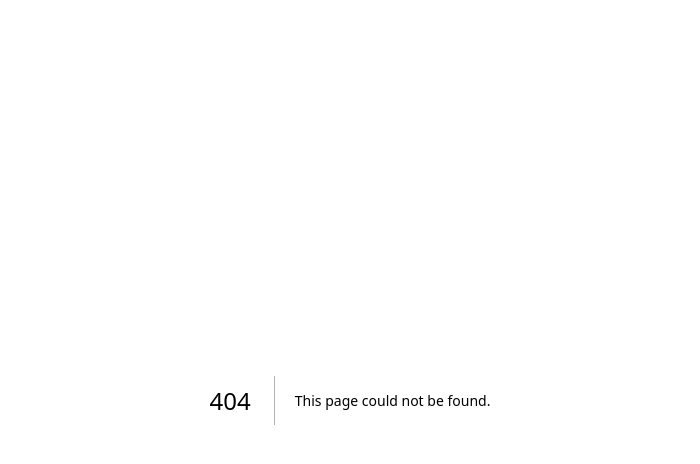
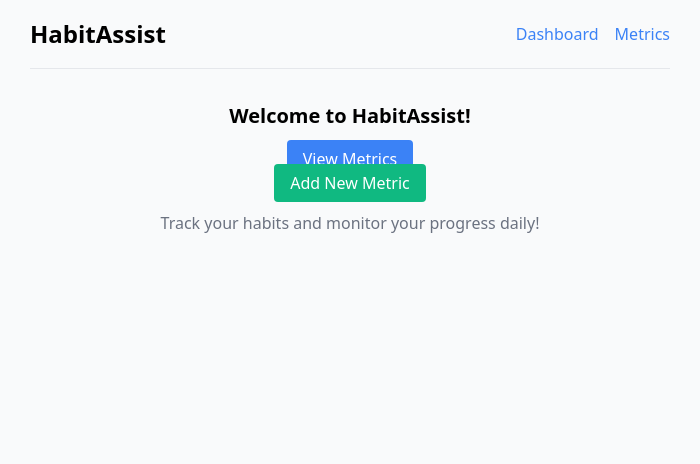
Before and after one commit to Gmunson02/habitassist, a Next.js app: page /dashboard in a window 1280 px wide. Before the commit this address had no page. Shown: the top 464 px of the page, without its empty margins (290-990 px from the left). Built offline with nearby package versions, Linux system fonts and the light colour scheme.

Commit message:
Another run

```diff
--- /dev/null
+++ b/components/Layout.js
@@ -0,0 +1,52 @@
+// components/Layout.js
+import Link from 'next/link';
+
+export default function Layout({ children }) {
+  return (
+    <div style={styles.container}>
+      <header style={styles.header}>
+        <h1 style={styles.title}>HabitAssist</h1>
+        <nav>
+          <Link href="/dashboard" style={styles.link}>Dashboard</Link>
+          <Link href="/metrics" style={styles.link}>Metrics</Link>
+        </nav>
+      </header>
+      <main style={styles.main}>{children}</main>
+    </div>
+  );
+}
+
+const styles = {
+  container: {
+    display: 'flex',
+    flexDirection: 'column',
+    alignItems: 'center',
+    minHeight: '100vh',
+    padding: '1rem',
+    backgroundColor: '#f9fafb',
+  },
+  header: {
+    width: '100%',
+    maxWidth: '640px',
+    display: 'flex',
+    justifyContent: 'space-between',
+    alignItems: 'center',
+    paddingBottom: '1rem',
+    borderBottom: '1px solid #e5e7eb',
+    marginBottom: '1rem',
+  },
+  title: {
+    fontSize: '1.5rem',
+    fontWeight: 'bold',
+  },
+  link: {
+    marginLeft: '1rem',
+    color: '#3b82f6',
+    textDecoration: 'none',
+  },
+  main: {
+    width: '100%',
+    maxWidth: '640px',
+    flexGrow: 1,
+  },
+};
--- a/pages/api/submitLogs.js
+++ /dev/null
@@ -1,45 +0,0 @@
-import { google } from "googleapis";
-
-let sheets;
-
-const initGoogleSheetsClient = async () => {
-    const auth = new google.auth.GoogleAuth({
-        credentials: {
-            client_email: process.env.NEXT_PUBLIC_GOOGLE_CLIENT_EMAIL,
-            private_key: process.env.NEXT_PUBLIC_GOOGLE_PRIVATE_KEY?.replace(/\\n/g, '\n'),
-        },
-        scopes: ['https://www.googleapis.com/auth/spreadsheets'],
-    });
-
-    const client = await auth.getClient();
-    sheets = google.sheets({ version: 'v4', auth: client });
-};
-
-const SPREADSHEET_ID = process.env.NEXT_PUBLIC_GOOGLE_SHEET_ID;
-
-export default async (req, res) => {
-    if (req.method !== 'POST') {
-        return res.status(405).send('Method Not Allowed');
-    }
-
-    if (!sheets) {
-        await initGoogleSheetsClient();
-    }
-
-    const { selectedDate, selectedYear, weight,bmi, bodyFat} = req.body;
-    const range = `Weight!A1`;
-
-    try {
-        await sheets.spreadsheets.values.append({
-            spreadsheetId: SPREADSHEET_ID,
-            range,
-            valueInputOption: 'RAW',
-            resource: { values: [[selectedDate, selectedYear, weight, bmi, bodyFat ]] },
-        });
-
-        return res.status(200).send('Weight data submitted successfully.');
-    } catch (error) {
-        console.error('Error writing to Google Sheet:', error);
-        return res.status(500).send('Internal Server Error');
-    }
-};
--- a/pages/api/testEnv.js
+++ /dev/null
@@ -1,7 +0,0 @@
-export default function handler(req, res) {
-    res.status(200).json({
-      airtablePat: process.env.AIRTABLE_PAT ? "Loaded" : "Not loaded",
-      airtableBaseId: process.env.AIRTABLE_BASE_ID ? "Loaded" : "Not loaded",
-      jwtSecret: process.env.JWT_SECRET ? "Loaded" : "Not loaded"
-    });
-  }
--- /dev/null
+++ b/pages/dashboard.js
@@ -0,0 +1,53 @@
+// pages/dashboard.js
+import Layout from '../components/Layout';
+import Link from 'next/link';
+
+export default function Dashboard() {
+  return (
+    <Layout>
+      <div style={styles.container}>
+        <h2 style={styles.heading}>Welcome to HabitAssist!</h2>
+
+        <Link href="/metrics">
+          <a style={{ ...styles.button, backgroundColor: '#3b82f6' }}>View Metrics</a>
+        </Link>
+
+        <Link href="/metrics/new">
+          <a style={{ ...styles.button, backgroundColor: '#10b981' }}>Add New Metric</a>
+        </Link>
+
+        <div style={styles.message}>
+          Track your habits and monitor your progress daily!
+        </div>
+      </div>
+    </Layout>
+  );
+}
+
+const styles = {
+  container: {
+    display: 'flex',
+    flexDirection: 'column',
+    alignItems: 'center',
+    textAlign: 'center',
+    padding: '1rem',
+  },
+  heading: {
+    fontSize: '1.25rem',
+    fontWeight: '600',
+    marginBottom: '1rem',
+  },
+  button: {
+    color: 'white',
+    padding: '0.5rem 1rem',
+    borderRadius: '0.25rem',
+    textAlign: 'center',
+    width: '100%',
+    marginBottom: '0.5rem',
+    textDecoration: 'none',
+  },
+  message: {
+    color: '#6b7280',
+    marginTop: '1rem',
+  },
+};
--- a/pages/weight/log.js
+++ /dev/null
@@ -1,117 +0,0 @@
-import React, { useState } from 'react';
-import DatePicker from 'react-datepicker';
-import 'react-datepicker/dist/react-datepicker.css';
-import 'tailwindcss/tailwind.css';
-
-function WeightTracker() {
-    const [selectedDate, setSelectedDate] = useState(new Date());
-    const [weight, setWeight] = useState('');
-    const [bodyFat, setBodyFat] = useState('');
-    const [bmi, setBmi] = useState('');
-
-    const handleSubmit = async (e) => {
-        e.preventDefault();
-
-        // Formatting the date as MM/DD/YYYY
-        const formattedDate =
-            (selectedDate.getMonth() + 1).toString().padStart(2, '0') + '/' +
-            selectedDate.getDate().toString().padStart(2, '0') + '/' +
-            selectedDate.getFullYear();
-
-        const selectedYear = selectedDate.getFullYear(); // Extracting the year
-
-        try {
-            const response = await fetch('/api/submitLogs', {
-                method: 'POST',
-                headers: {
-                    'Content-Type': 'application/json',
-                },
-                body: JSON.stringify({
-                    selectedDate: formattedDate,
-                    selectedYear, // Adding the selectedYear
-                    weight,
-                    bodyFat,
-                    bmi
-                }),
-            });
-
-
-            // Additional code for handling response...
-        } catch (error) {
-            console.error('Error submitting weight data:', error);
-            // Additional error handling...
-        }
-    };
-
-    return (
-        <div className="flex justify-center bg-gray-800 min-h-screen">
-            <div className="p-4 max-w-sm w-full mt-10 md:mt-20">
-                <h1 className="text-xl font-bold mb-6 text-center text-white">Daily Weight Tracker</h1>
-                <form onSubmit={handleSubmit} className="flex flex-col items-center">
-                    <div className="mb-6 w-full">
-                        <label className="block text-sm font-bold mb-2 text-white">
-                            Date
-                        </label>
-                        <DatePicker
-                            selected={selectedDate}
-                            onChange={date => setSelectedDate(date)}
-                            className="shadow appearance-none border rounded w-full py-3 px-3 text-gray-700 leading-tight focus:outline-none focus:shadow-outline"
-                        />
-                    </div>
-
-                    <div className="mb-6 w-full">
-                        <label className="block text-sm font-bold mb-2 text-white">
-                            Weight (lbs)
-                        </label>
-                        <input
-                            type="number"
-                            step="0.1"
-                            value={weight}
-                            onChange={e => setWeight(e.target.value)}
-                            className="shadow appearance-none border rounded w-full py-3 px-3 text-gray-700 leading-tight focus:outline-none focus:shadow-outline"
-                            placeholder="Enter weight in pounds"
-                        />
-                    </div>
-
-                    <div className="mb-6 w-full">
-                        <label className="block text-sm font-bold mb-2 text-white">
-                            BMI
-                        </label>
-                        <input
-                            type="number"
-                            step="0.1"
-                            value={bmi}
-                            onChange={e => setBmi(e.target.value)}
-                            className="shadow appearance-none border rounded w-full py-3 px-3 text-gray-700 leading-tight focus:outline-none focus:shadow-outline"
-                            placeholder="Enter BMI"
-                        />
-                    </div>
-
-                    <div className="mb-6 w-full">
-                        <label className="block text-sm font-bold mb-2 text-white">
-                            Body Fat Percentage (%)
-                        </label>
-                        <input
-                            type="number"
-                            step="0.1"
-                            value={bodyFat}
-                            onChange={e => setBodyFat(e.target.value)}
-                            className="shadow appearance-none border rounded w-full py-3 px-3 text-gray-700 leading-tight focus:outline-none focus:shadow-outline"
-                            placeholder="Enter body fat %"
-                        />
-                    </div>
-
-                    <div className="mb-10 w-full">
-                        <button
-                            type="submit"
-                            className="bg-blue-500 hover:bg-blue-700 text-white font-bold py-3 px-4 w-full rounded focus:outline-none focus:shadow-outline">
-                            Submit
-                        </button>
-                    </div>
-                </form>
-            </div>
-        </div>
-    );
-}
-
-export default WeightTracker;
```
Also changed, not shown: pages/index.js (renamed from pages/index.tsx).
